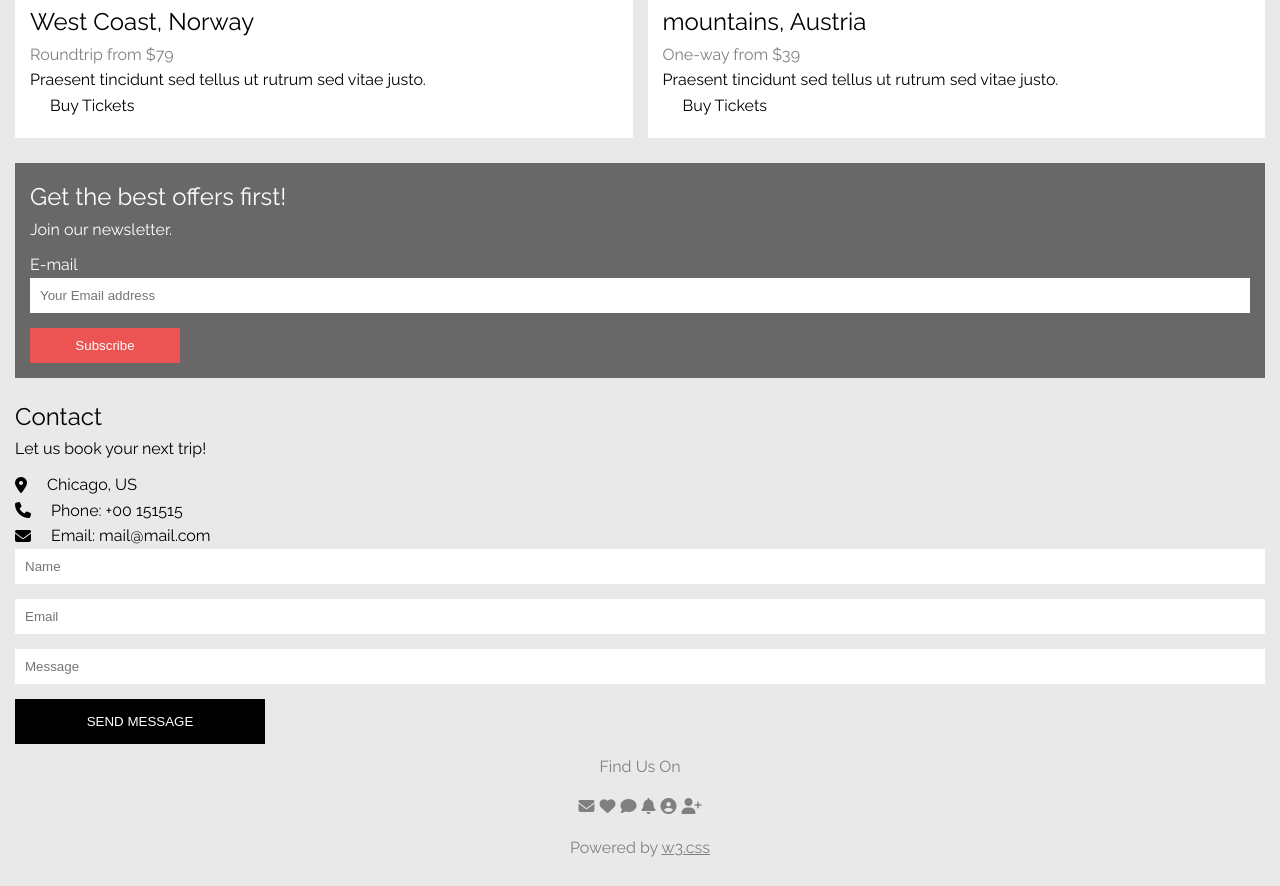
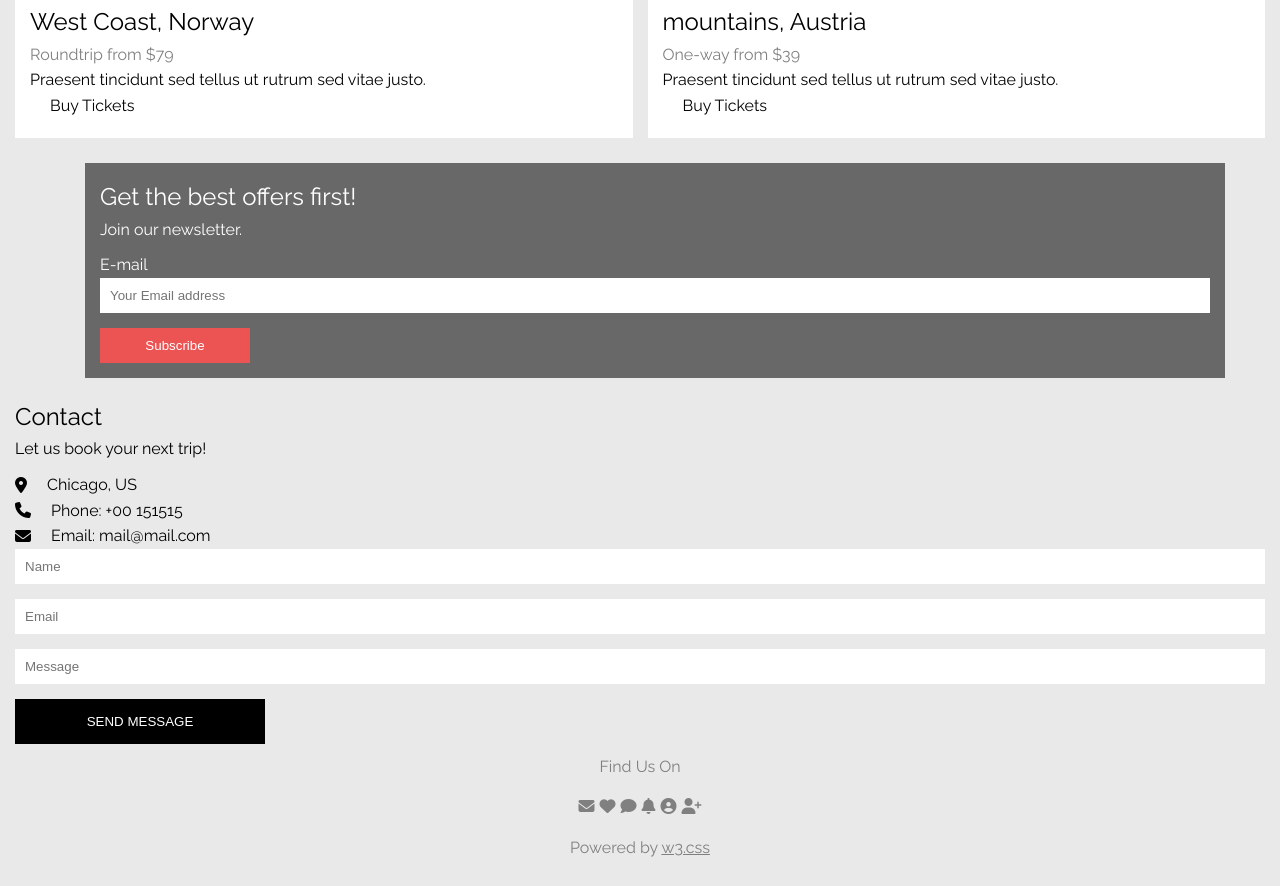
Before and after one commit to PeeW1/ProjetoDevMedia, a plain HTML site: page index.html in a window 1280 px wide. Shown: the part 1363-2249 px from the top of the page. Drawn offline with Linux system fonts and the light colour scheme.

Commit message:
Acertos no container-email

```diff
--- a/style.css
+++ b/style.css
@@ -205,7 +205,7 @@ body h1{
 .container-email{
     width: 100%;
     height: auto;
-    padding: 15px 30px 10px 0px;
+    padding: 15px 70px 10px 70px;
 }
 
 .form-container{
```
